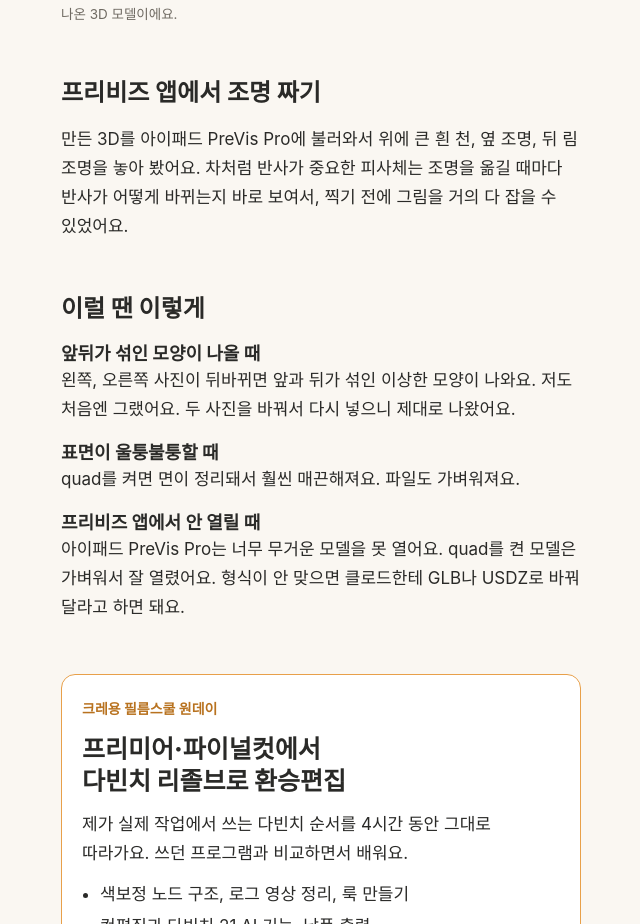
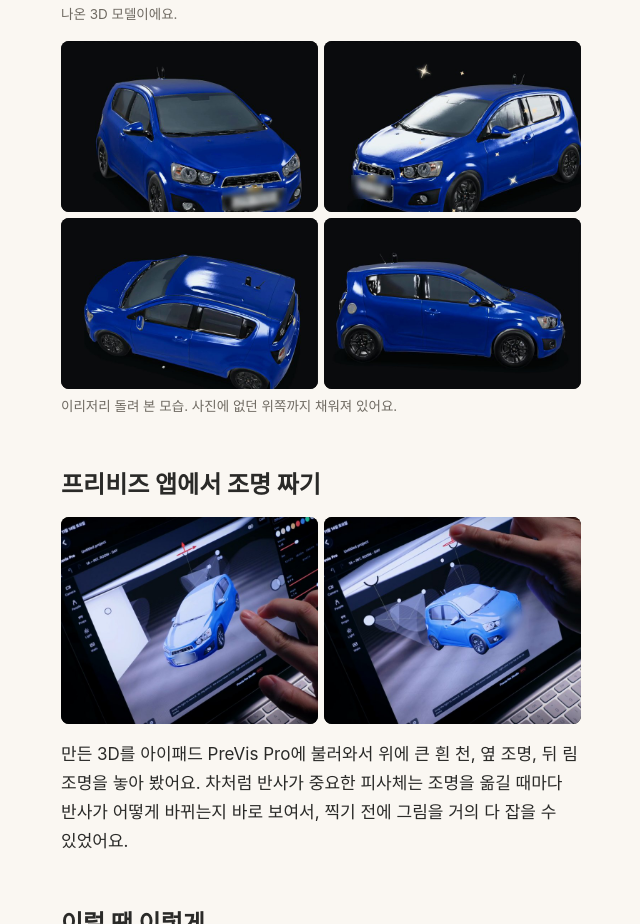
Before and after one commit to creyongfarm-design/portfolio, a plain HTML site: page dm/tripo/index.html in a window 1280 px wide. Shown: the part 4673-5597 px from the top of the page, without its empty margins (319-959 px from the left). Drawn offline with Linux system fonts and the light colour scheme; a web font is replaced by a local one.

Commit message:
트라이포 자료: 3D 각도 4장·프리비즈 화면 2장 추가
Co-Authored-By: Claude Opus 5.5 <noreply@anthropic.com>

```diff
--- a/dm/tripo/index.html
+++ b/dm/tripo/index.html
@@ -39,6 +39,8 @@ figcaption{font-size:13.5px;line-height:1.45;color:var(--sub)}
 .grid4{display:grid;grid-template-columns:1fr 1fr;gap:6px}
 .grid4 img{aspect-ratio:7/6;object-fit:cover;border-radius:8px}
 .grid4 img.side{aspect-ratio:2/1}
+.grid2{display:grid;grid-template-columns:1fr 1fr;gap:6px}
+.grid2 img{border-radius:8px;background:#111}
 .dark{background:#141414}
 .ad{background:var(--card);border:1.5px solid var(--amber);border-radius:14px;padding:22px 20px;display:flex;flex-direction:column;gap:12px}
 .ad .tag{margin:0}
@@ -165,10 +167,25 @@ pbr 켜고 텍스처는 detailed로.
   </article>
   <figure><img src="/dm/tripo/img/claude-photos.jpg?v=2" alt="클로드 코드에 사진 네 장을 주고 3D를 만들어 달라고 한 화면"><figcaption>클로드 코드는 할 일을 먼저 정리하고 하나씩 진행해요.</figcaption></figure>
   <figure><img src="/dm/tripo/img/car3d.jpg?v=2" alt="사진 네 장으로 만든 촬영 짐차 3D 모델"><figcaption>나온 3D 모델이에요.</figcaption></figure>
+  <figure>
+    <div class="grid2">
+      <img src="/dm/tripo/img/angle1.jpg?v=2" alt="3D 모델 앞쪽">
+      <img src="/dm/tripo/img/angle2.jpg?v=2" alt="3D 모델 옆 앞쪽">
+      <img src="/dm/tripo/img/angle3.jpg?v=2" alt="3D 모델 위쪽">
+      <img src="/dm/tripo/img/angle4.jpg?v=2" alt="3D 모델 옆모습">
+    </div>
+    <figcaption>이리저리 돌려 본 모습. 사진에 없던 위쪽까지 채워져 있어요.</figcaption>
+  </figure>
 </section>
 
 <section>
   <h2>프리비즈 앱에서 조명 짜기</h2>
+  <figure>
+    <div class="grid2">
+      <img src="/dm/tripo/img/previs2.jpg?v=2" alt="PreVis Pro에서 조명 위치를 옮기는 화면">
+      <img src="/dm/tripo/img/previs3.jpg?v=2" alt="PreVis Pro에서 조명 각도를 바꾸는 화면">
+    </div>
+  </figure>
   <p>만든 3D를 아이패드 PreVis Pro에 불러와서 위에 큰 흰 천, 옆 조명, 뒤 림 조명을 놓아 봤어요. 차처럼 반사가 중요한 피사체는 조명을 옮길 때마다 반사가 어떻게 바뀌는지 바로 보여서, 찍기 전에 그림을 거의 다 잡을 수 있었어요.</p>
 </section>
 
```
Also changed, not shown: dm/tripo/img/angle1.jpg (added), dm/tripo/img/angle2.jpg (added), dm/tripo/img/angle3.jpg (added), dm/tripo/img/angle4.jpg (added), dm/tripo/img/previs2.jpg (added), dm/tripo/img/previs3.jpg (added).
